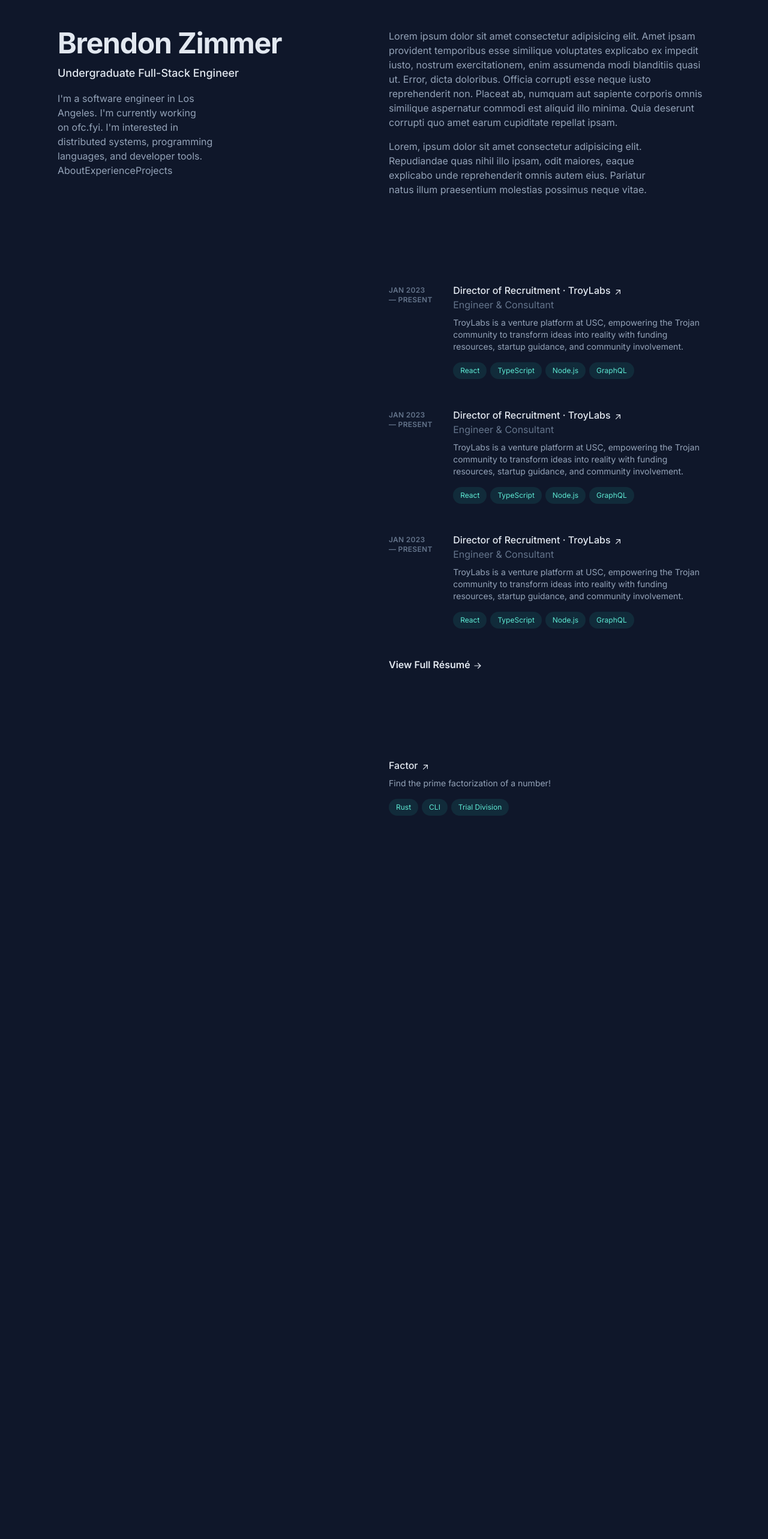
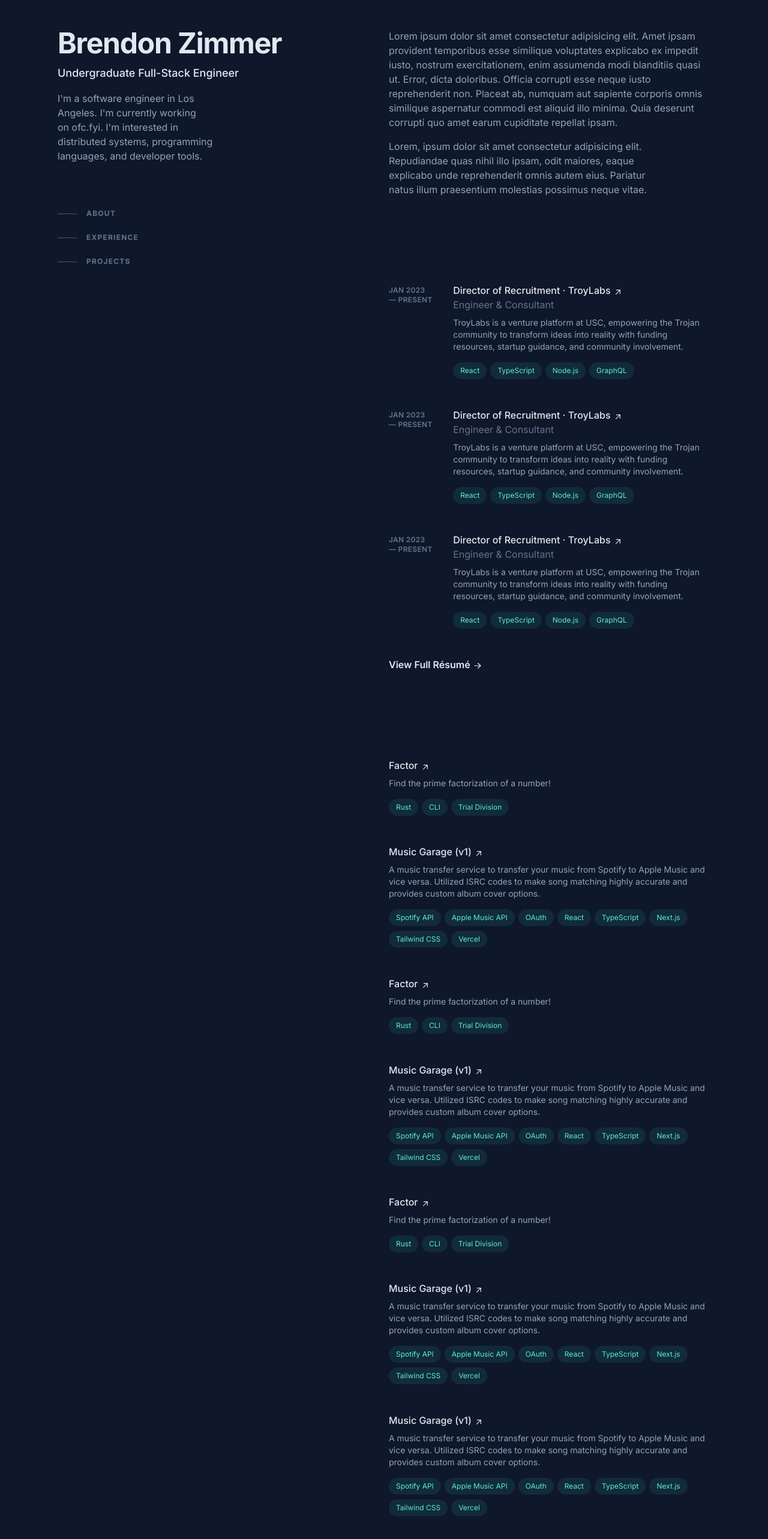
Before and after one commit to brendonzimmer/site, a Next.js app: page / in a window 1280 px wide. Shown: the part 48-2614 px from the top of the page at 60% size. Before the commit the page ends 1504 px from the top, so only its background shows below. Built offline with nearby package versions, Linux system fonts and the light colour scheme.

Commit message:
add nav scroll

```diff
--- a/src/app/globals.css
+++ b/src/app/globals.css
@@ -5,4 +5,5 @@
 :root {
   @apply bg-slate-900 text-slate-400;
   @apply font-sans;
+  @apply scroll-smooth;
 }
--- a/src/app/page.tsx
+++ b/src/app/page.tsx
@@ -5,12 +5,10 @@ import Link from "next/link";
 export default function Home() {
   return (
     <div className="grid grid-cols-2 p-24 gap-4">
-      <aside className="sticky top-24 h-min">
+      <header className="sticky top-24 h-min">
         <About />
-        <Link href={"#about"}>About</Link>
-        <Link href={"#experience"}>Experience</Link>
-        <Link href={"#projects"}>Projects</Link>
-      </aside>
+        <Nav />
+      </header>
       <main className="flex flex-col gap-36">
         <Section id="about" className="space-y-4 text-balance">
           <Description />
@@ -75,12 +73,100 @@ export default function Home() {
         </Section>
 
         <Section id="projects">
+          <ol className="flex flex-col gap-12">
+            <li>
               <Project
                 title="Factor"
                 description="Find the prime factorization of a number!"
                 url="https://github.com/brendonzimmer/factor"
                 skills={["Rust", "CLI", "Trial Division"]}
               />
+            </li>
+            <li>
+              <Project
+                title="Music Garage (v1)"
+                description="A music transfer service to transfer your music from Spotify to Apple Music and vice versa. Utilized ISRC codes to make song matching highly accurate and provides custom album cover options."
+                url="https://v1.music.brendon.app"
+                skills={[
+                  "Spotify API",
+                  "Apple Music API",
+                  "OAuth",
+                  "React",
+                  "TypeScript",
+                  "Next.js",
+                  "Tailwind CSS",
+                  "Vercel",
+                ]}
+              />
+            </li>
+            <li>
+              <Project
+                title="Factor"
+                description="Find the prime factorization of a number!"
+                url="https://github.com/brendonzimmer/factor"
+                skills={["Rust", "CLI", "Trial Division"]}
+              />
+            </li>
+            <li>
+              <Project
+                title="Music Garage (v1)"
+                description="A music transfer service to transfer your music from Spotify to Apple Music and vice versa. Utilized ISRC codes to make song matching highly accurate and provides custom album cover options."
+                url="https://v1.music.brendon.app"
+                skills={[
+                  "Spotify API",
+                  "Apple Music API",
+                  "OAuth",
+                  "React",
+                  "TypeScript",
+                  "Next.js",
+                  "Tailwind CSS",
+                  "Vercel",
+                ]}
+              />
+            </li>
+            <li>
+              <Project
+                title="Factor"
+                description="Find the prime factorization of a number!"
+                url="https://github.com/brendonzimmer/factor"
+                skills={["Rust", "CLI", "Trial Division"]}
+              />
+            </li>
+            <li>
+              <Project
+                title="Music Garage (v1)"
+                description="A music transfer service to transfer your music from Spotify to Apple Music and vice versa. Utilized ISRC codes to make song matching highly accurate and provides custom album cover options."
+                url="https://v1.music.brendon.app"
+                skills={[
+                  "Spotify API",
+                  "Apple Music API",
+                  "OAuth",
+                  "React",
+                  "TypeScript",
+                  "Next.js",
+                  "Tailwind CSS",
+                  "Vercel",
+                ]}
+              />
+            </li>
+            <li>
+              <Project
+                title="Music Garage (v1)"
+                description="A music transfer service to transfer your music from Spotify to Apple Music and vice versa. Utilized ISRC codes to make song matching highly accurate and provides custom album cover options."
+                url="https://v1.music.brendon.app"
+                skills={[
+                  "Spotify API",
+                  "Apple Music API",
+                  "OAuth",
+                  "React",
+                  "TypeScript",
+                  "Next.js",
+                  "Tailwind CSS",
+                  "Vercel",
+                ]}
+              />
+            </li>
+          </ol>
         </Section>
       </main>
     </div>
@@ -102,6 +188,39 @@ function About() {
         distributed systems, programming languages, and developer tools.
       </p>
     </>
+  );
+}
+
+function Nav() {
+  return (
+    <nav className="block">
+      <ul className="mt-16 w-max">
+        <li>
+          <Link className="group flex items-center py-3" href={"#about"}>
+            <span className="mr-4 h-px w-8 bg-slate-600 transition-all group-hover:w-16 group-hover:bg-slate-200 group-focus-visible:w-16 group-focus-visible:bg-slate-200 motion-reduce:transition-none"></span>
+            <span className="text-xs font-bold uppercase tracking-widest text-slate-500 group-hover:text-slate-200 group-focus-visible:text-slate-200">
+              About
+            </span>
+          </Link>
+        </li>
+        <li>
+          <Link className="group flex items-center py-3" href={"#experience"}>
+            <span className="mr-4 h-px w-8 bg-slate-600 transition-all group-hover:w-16 group-hover:bg-slate-200 group-focus-visible:w-16 group-focus-visible:bg-slate-200 motion-reduce:transition-none"></span>
+            <span className="text-xs font-bold uppercase tracking-widest text-slate-500 group-hover:text-slate-200 group-focus-visible:text-slate-200">
+              Experience
+            </span>
+          </Link>
+        </li>
+        <li>
+          <Link className="group flex items-center py-3" href={"#projects"}>
+            <span className="mr-4 h-px w-8 bg-slate-600 transition-all group-hover:w-16 group-hover:bg-slate-200 group-focus-visible:w-16 group-focus-visible:bg-slate-200 motion-reduce:transition-none"></span>
+            <span className="text-xs font-bold uppercase tracking-widest text-slate-500 group-hover:text-slate-200 group-focus-visible:text-slate-200">
+              Projects
+            </span>
+          </Link>
+        </li>
+      </ul>
+    </nav>
   );
 }
 
@@ -288,9 +407,9 @@ function LinkArrowUpRightIcon() {
       aria-hidden="true"
     >
       <path
-        fill-rule="evenodd"
+        fillRule="evenodd"
         d="M5.22 14.78a.75.75 0 001.06 0l7.22-7.22v5.69a.75.75 0 001.5 0v-7.5a.75.75 0 00-.75-.75h-7.5a.75.75 0 000 1.5h5.69l-7.22 7.22a.75.75 0 000 1.06z"
-        clip-rule="evenodd"
+        clipRule="evenodd"
       ></path>
     </svg>
   );
@@ -306,9 +425,9 @@ function LinkArrowRightIcon() {
       aria-hidden="true"
     >
       <path
-        fill-rule="evenodd"
+        fillRule="evenodd"
         d="M3 10a.75.75 0 01.75-.75h10.638L10.23 5.29a.75.75 0 111.04-1.08l5.5 5.25a.75.75 0 010 1.08l-5.5 5.25a.75.75 0 11-1.04-1.08l4.158-3.96H3.75A.75.75 0 013 10z"
-        clip-rule="evenodd"
+        clipRule="evenodd"
       ></path>
     </svg>
   );
```
Lines whose indentation alone changed are shown as unchanged.
